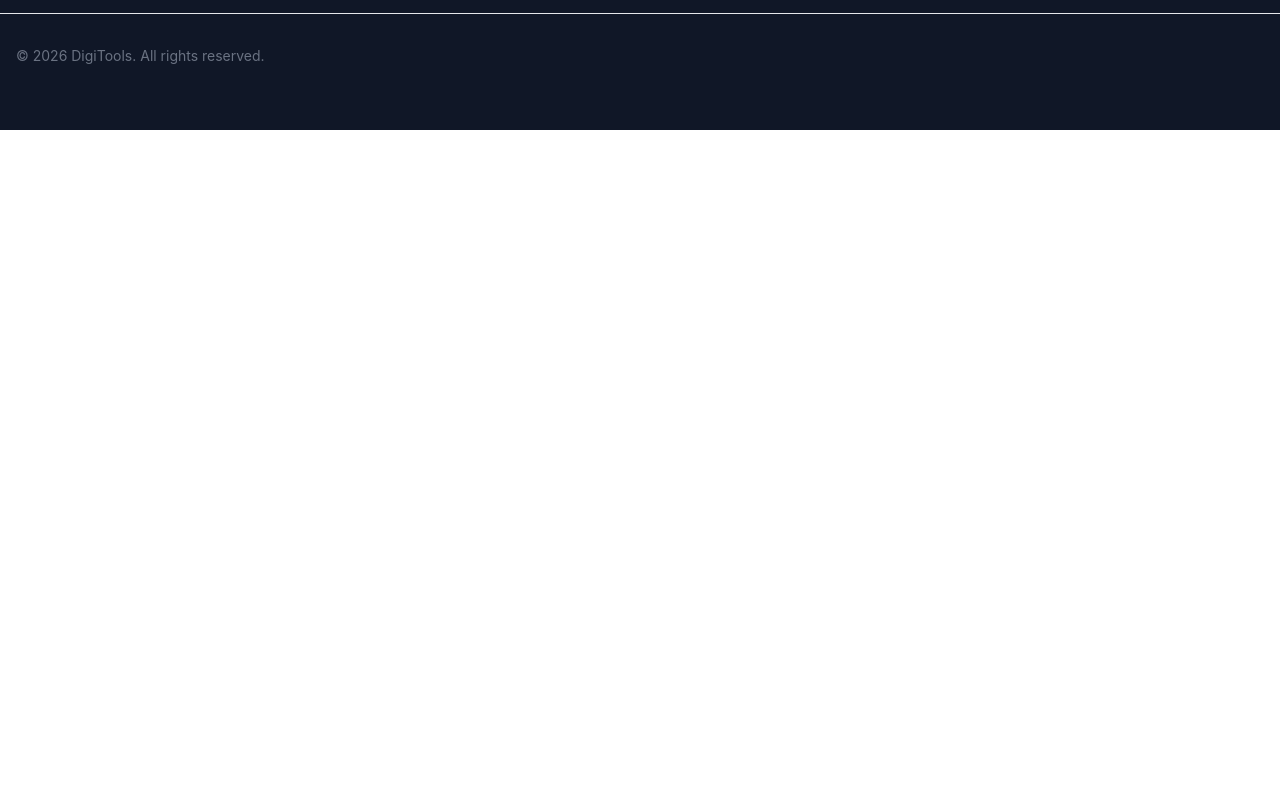
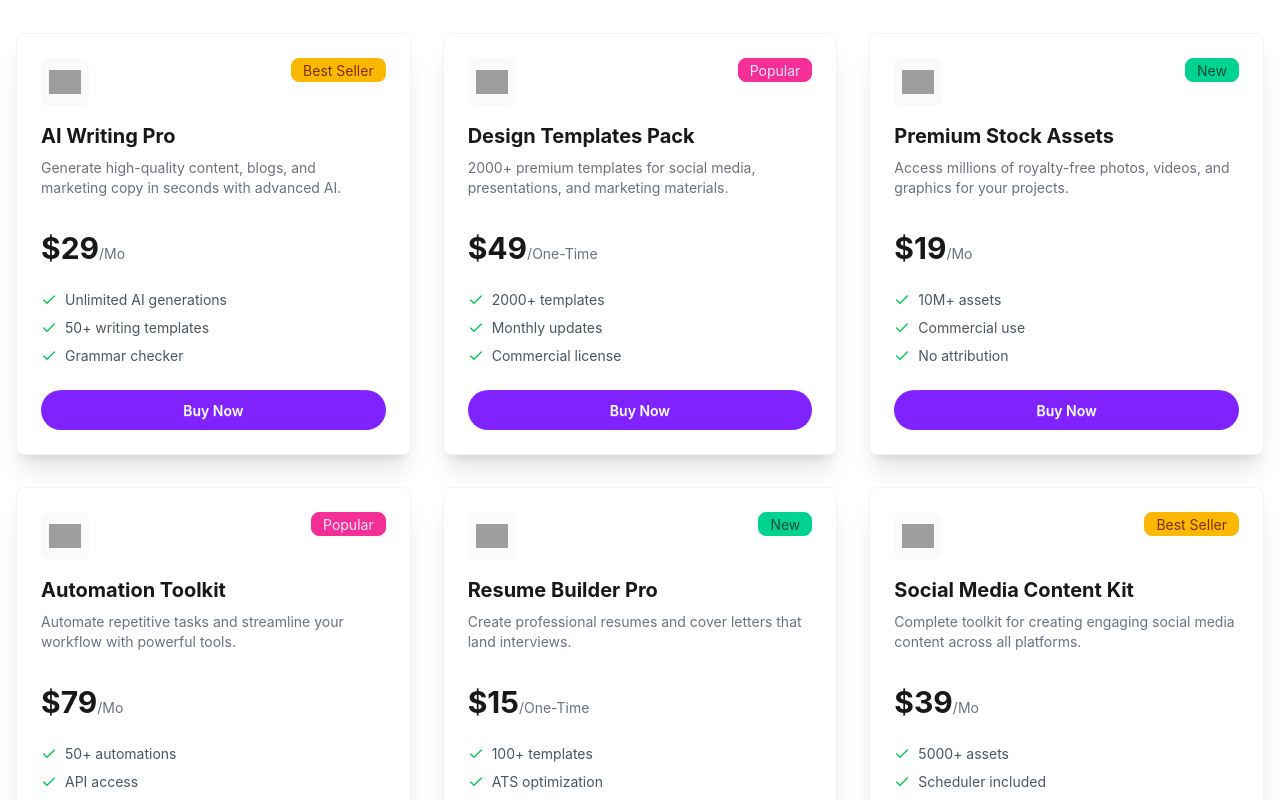
Before and after one commit to kawsarcodes/digitools-platform, a React (Vite) app: page / in a window 1280 px wide. Shown: the part 1460-2260 px from the top of the page. Before the commit the page ends 1590 px from the top, so only its background shows below. Built offline with nearby package versions, Linux system fonts and the light colour scheme; grey boxes are pictures that could not be loaded.

Commit message:
Fetch products data and build Product Card UI

```diff
--- /dev/null
+++ b/public/products.json
@@ -0,0 +1,68 @@
+[
+  {
+    "id": 1,
+    "name": "AI Writing Pro",
+    "description": "Generate high-quality content, blogs, and marketing copy in seconds with advanced AI.",
+    "price": 29,
+    "period": "/Mo",
+    "tag": "Best Seller",
+    "tagType": "warning",
+    "features": ["Unlimited AI generations", "50+ writing templates", "Grammar checker"],
+    "icon": "https://cdn-icons-png.flaticon.com/512/2921/2921222.png"
+  },
+  {
+    "id": 2,
+    "name": "Design Templates Pack",
+    "description": "2000+ premium templates for social media, presentations, and marketing materials.",
+    "price": 49,
+    "period": "/One-Time",
+    "tag": "Popular",
+    "tagType": "secondary",
+    "features": ["2000+ templates", "Monthly updates", "Commercial license"],
+    "icon": "https://cdn-icons-png.flaticon.com/512/3159/3159310.png"
+  },
+  {
+    "id": 3,
+    "name": "Premium Stock Assets",
+    "description": "Access millions of royalty-free photos, videos, and graphics for your projects.",
+    "price": 19,
+    "period": "/Mo",
+    "tag": "New",
+    "tagType": "success",
+    "features": ["10M+ assets", "Commercial use", "No attribution"],
+    "icon": "https://cdn-icons-png.flaticon.com/512/3342/3342137.png"
+  },
+  {
+    "id": 4,
+    "name": "Automation Toolkit",
+    "description": "Automate repetitive tasks and streamline your workflow with powerful tools.",
+    "price": 79,
+    "period": "/Mo",
+    "tag": "Popular",
+    "tagType": "secondary",
+    "features": ["50+ automations", "API access", "Custom workflows"],
+    "icon": "https://cdn-icons-png.flaticon.com/512/2040/2040504.png"
+  },
+  {
+    "id": 5,
+    "name": "Resume Builder Pro",
+    "description": "Create professional resumes and cover letters that land interviews.",
+    "price": 15,
+    "period": "/One-Time",
+    "tag": "New",
+    "tagType": "success",
+    "features": ["100+ templates", "ATS optimization", "Export to PDF"],
+    "icon": "https://cdn-icons-png.flaticon.com/512/942/942748.png"
+  },
+  {
+    "id": 6,
+    "name": "Social Media Content Kit",
+    "description": "Complete toolkit for creating engaging social media content across all platforms.",
+    "price": 39,
+    "period": "/Mo",
+    "tag": "Best Seller",
+    "tagType": "warning",
+    "features": ["5000+ assets", "Scheduler included", "Analytics dashboard"],
+    "icon": "https://cdn-icons-png.flaticon.com/512/1968/1968641.png"
+  }
+]
--- a/src/App.jsx
+++ b/src/App.jsx
@@ -1,7 +1,16 @@
 import Banner from "./component/Banner";
 import Footer from "./component/Footer";
 import NavBar from "./component/NavBar";
+import Products from "./component/Products";
 import Stats from "./component/Stats";
+
+const getModels = async () => {
+  const res = await fetch("/products.json");
+  const data = await res.json();
+  return data;
+};
+
+const modelPromise = getModels();
 
 export default function App() {
   return (
@@ -9,6 +18,13 @@ export default function App() {
       <NavBar />
       <Banner />
       <Stats />
+
+      <div className="py-16 bg-white text-center">
+        <h2 className="text-4xl font-bold text-gray-900 mb-4">Premium Digital Tools</h2>
+        <p className="text-gray-600 mb-10">Choose from our curated collection of premium digital products.</p>
+      </div>
+
+      <Products modelPromise={modelPromise} />
       <Footer />
     </div>
   );
--- /dev/null
+++ b/src/component/ProductCard.jsx
@@ -0,0 +1,47 @@
+import { Check } from "lucide-react";
+
+export default function ProductCard({ product }) {
+  const { name, description, price, period, tag, tagType, features, icon } = product;
+
+  return (
+    <div className="card bg-base-100 shadow-xl border border-gray-100">
+      <div className="card-body">
+        <div className="flex justify-between items-start mb-2">
+          <div className="w-12 h-12 bg-gray-50 rounded-lg p-2">
+            <img src={icon} alt={name} className="w-full h-full object-contain" />
+          </div>
+          {tag && (
+            <div className={`badge ${tagType === 'warning' ? 'badge-warning' : tagType === 'success' ? 'badge-success' : 'badge-secondary'}`}>
+              {tag}
+            </div>
+          )}
+        </div>
+
+        <h2 className="card-title text-xl font-bold">{name}</h2>
+        <p className="text-gray-500 text-sm h-12">{description}</p>
+
+        <div className="my-4">
+          <span className="text-3xl font-bold">${price}</span>
+          <span className="text-gray-500 text-sm">{period}</span>
+        </div>
+
+        <ul className="space-y-2 mb-4">
+          {features.map((feature, idx) => {
+            return (
+              <li key={idx} className="flex items-center gap-2 text-sm text-gray-600">
+                <Check className="w-4 h-4 text-green-500" />
+                {feature}
+              </li>
+            );
+          })}
+        </ul>
+
+        <div className="card-actions justify-end mt-auto">
+          <button className="btn w-full rounded-full bg-violet-600 hover:bg-violet-700 text-white border-none">
+            Buy Now
+          </button>
+        </div>
+      </div>
+    </div>
+  );
+}
--- /dev/null
+++ b/src/component/Products.jsx
@@ -0,0 +1,22 @@
+import { useEffect, useState } from "react";
+import ProductCard from "./ProductCard";
+
+export default function Products({ modelPromise }) {
+  const [products, setProducts] = useState([]);
+
+  useEffect(() => {
+    modelPromise.then((data) => {
+      setProducts(data);
+    });
+  }, [modelPromise]);
+
+  return (
+    <div className="max-w-7xl mx-auto px-4 py-12">
+      <div className="grid grid-cols-1 md:grid-cols-2 lg:grid-cols-3 gap-8">
+        {products.map((product) => {
+          return <ProductCard key={product.id} product={product} />;
+        })}
+      </div>
+    </div>
+  );
+}
```
